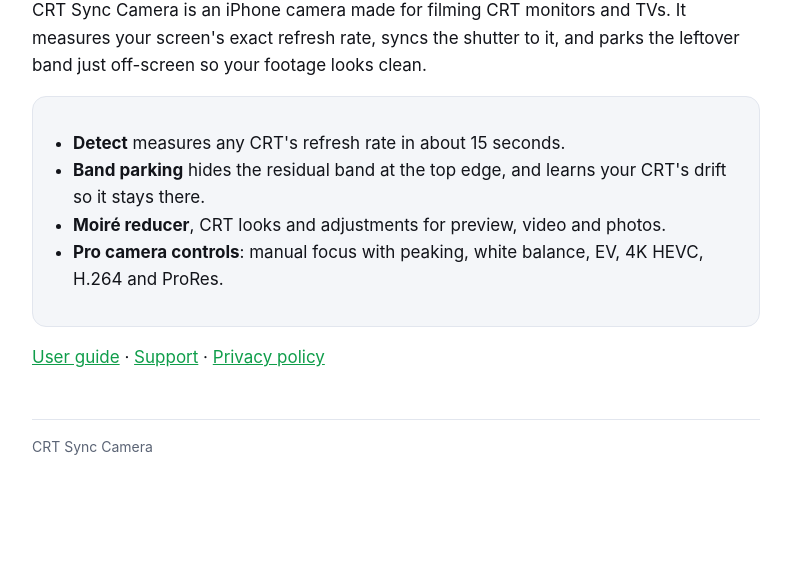
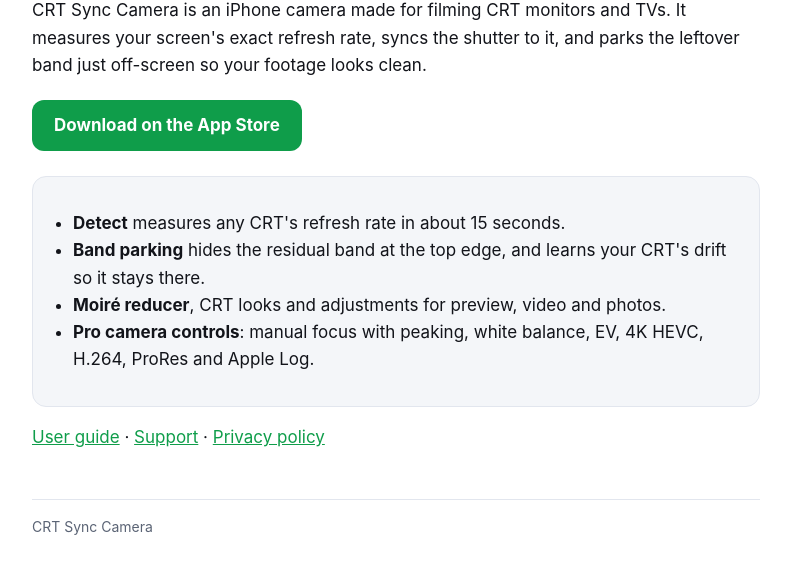
Before and after one commit to ActionRetro/crt-sync, a plain HTML site: page index.html in a window 1280 px wide. Shown: the part 206-780 px from the top of the page, without its empty margins (244-1035 px from the left). Drawn offline with Linux system fonts and the light colour scheme.

Commit message:
Add App Store download button to the home page
Co-Authored-By: Claude Opus 5.5 <noreply@anthropic.com>

```diff
--- a/index.html
+++ b/index.html
@@ -14,12 +14,13 @@
 <nav><a href="./" aria-current="page">Home</a><a href="guide.html">Guide</a><a href="support.html">Support</a><a href="privacy.html">Privacy</a></nav>
 <h1>Film CRT screens without the rolling bar.</h1>
 <p>CRT Sync Camera is an iPhone camera made for filming CRT monitors and TVs. It measures your screen's exact refresh rate, syncs the shutter to it, and parks the leftover band just off-screen so your footage looks clean.</p>
+<p><a class="button" href="https://apps.apple.com/app/id6838080313">Download on the App Store</a></p>
 <div class="card">
 <ul>
 <li><strong>Detect</strong> measures any CRT's refresh rate in about 15 seconds.</li>
 <li><strong>Band parking</strong> hides the residual band at the top edge, and learns your CRT's drift so it stays there.</li>
 <li><strong>Moiré reducer</strong>, CRT looks and adjustments for preview, video and photos.</li>
-<li><strong>Pro camera controls</strong>: manual focus with peaking, white balance, EV, 4K HEVC, H.264 and ProRes.</li>
+<li><strong>Pro camera controls</strong>: manual focus with peaking, white balance, EV, 4K HEVC, H.264, ProRes and Apple Log.</li>
 </ul>
 </div>
 <p><a href="guide.html">User guide</a> · <a href="support.html">Support</a> · <a href="privacy.html">Privacy policy</a></p>
--- a/style.css
+++ b/style.css
@@ -21,3 +21,6 @@ a { color: var(--accent); }
 .card { background: var(--card); border: 1px solid var(--line); border-radius: 14px; padding: 16px 18px; margin: 16px 0; }
 ol, ul { padding-left: 22px; }
 footer { margin-top: 48px; padding-top: 16px; border-top: 1px solid var(--line); color: var(--muted); font-size: 14px; }
+.button { display: inline-block; background: var(--accent); color: #fff; font-weight: 700; text-decoration: none; padding: 12px 22px; border-radius: 12px; margin: 4px 0 8px; }
+.button:hover { filter: brightness(1.08); }
+@media (prefers-color-scheme: dark) { .button { color: #06130b; } }
```
